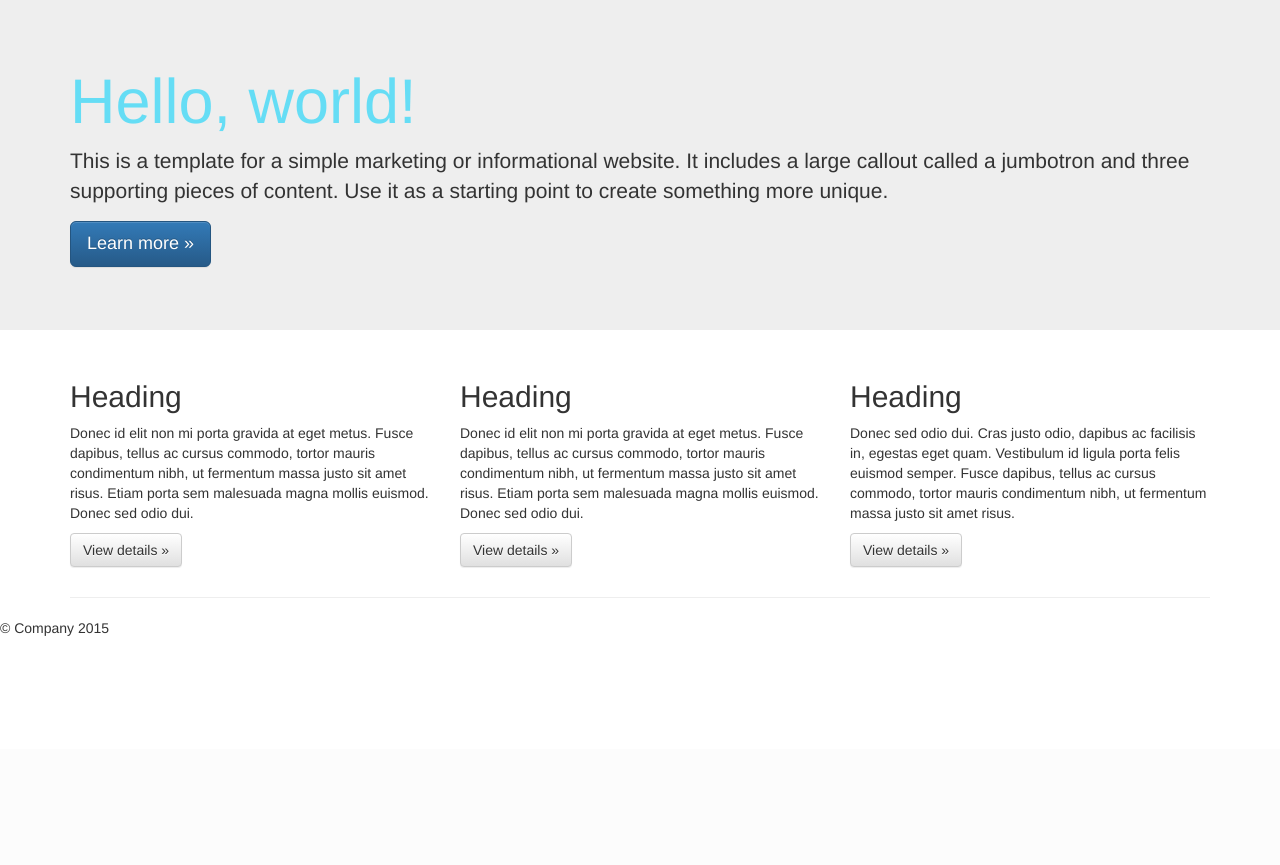
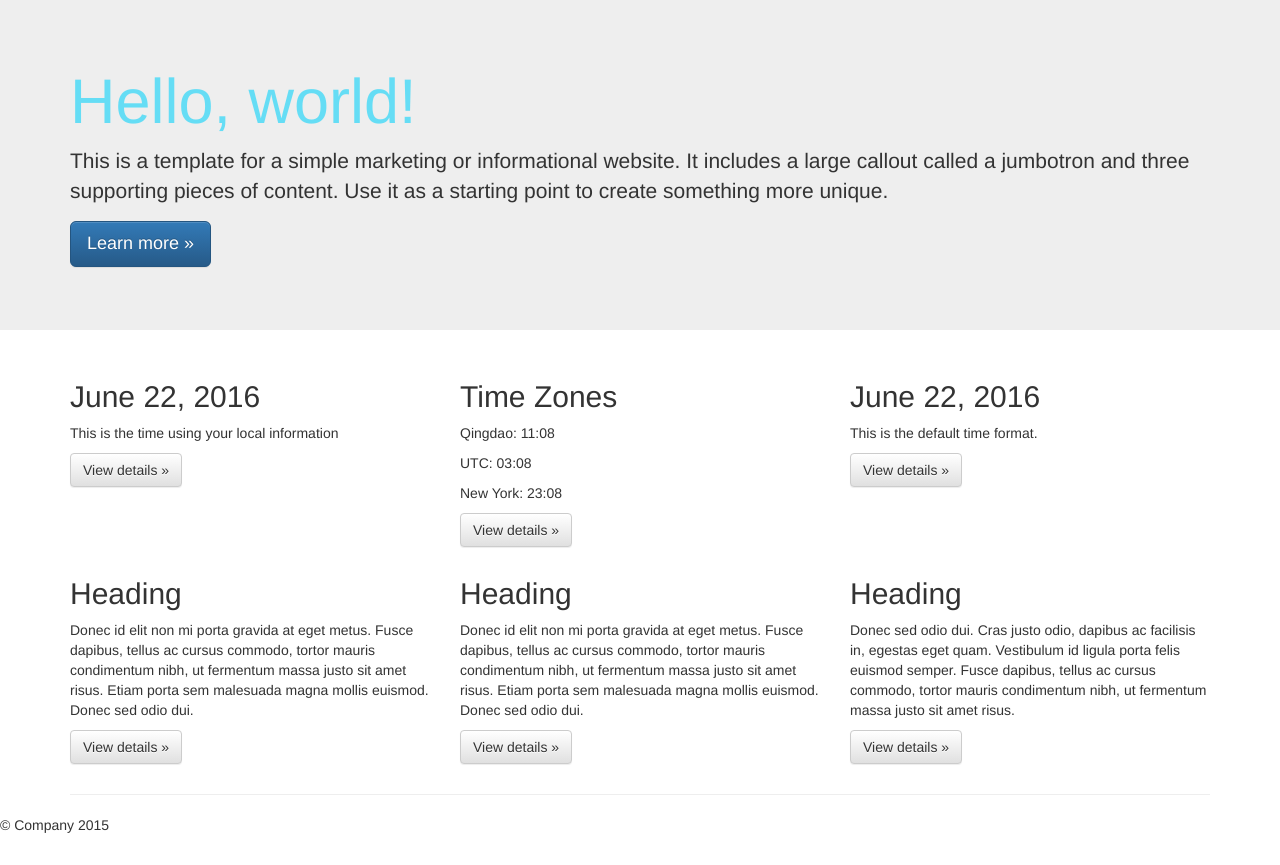
Before and after one commit to novking/Django-Oauth-PostgreSQL-, a Django app: page / in a window 1280 px wide. Shown: the part 51-916 px from the top of the page. Before the commit the page ends 687 px from the top, so only its background shows below. Run offline with Django 3.2, Linux system fonts and the light colour scheme; some libraries are stand-ins or nearby versions.

Commit message:
time  zone

```diff
--- a/todo/taskbuster/models.py
+++ b/todo/taskbuster/models.py
@@ -9,7 +9,7 @@ class Todo(models.Model):
     )
     title = models.CharField(max_length=30)
     content = models.TextField()
-    choice = models.SmallIntegerField(max_length=1, choices=level)
+    choice = models.SmallIntegerField( choices=level)
     DueTime = models.DateField(default=date.today) # auto_now_add=True
     def __str__(self):
         return self.title
--- a/todo/taskbuster/templates/taskbuster/index.html
+++ b/todo/taskbuster/templates/taskbuster/index.html
@@ -1,6 +1,8 @@
 {% extends "taskbuster/base.html" %}
 {% block head_title %}TaskBuster{% endblock %}
 {% block content %}
+{% load l10n %}
+{% load tz %}
 <div class="jumbotron">
   <div class="container">
     <h1>Hello, world!</h1>
@@ -10,7 +12,26 @@
 </div>
 
 <div class="container">
-  <!-- Example row of columns -->
+<div class="row">
+  <div class="col-md-4">
+      <h2 id="local-date">{{today}}</h2>
+      <p>This is the time using your local information </p>
+      <p><a class="btn btn-default" href="#" role="button">View details &raquo;</a></p>
+</div>
+<div class="col-md-4">
+    <h2>Time Zones</h2>
+    <p> Qingdao: <span id="time-cn">{{now|timezone:"Asia/Shanghai"|time:"H:i"}}</span></p>
+    <p> UTC: <span id="time-utc">{{now|utc|time:"H:i"}}</span></p>
+    <p> New York: <span id="time-ny">
+           {{now|timezone:"America/New_York"|time:"H:i"}}</span></p>
+    <p><a class="btn btn-default" href="#" role="button">View details &raquo;</a></p>
+</div>
+<div class="col-md-4">
+      <h2 id="non-local-date">{{today|unlocalize}}</h2>
+      <p>This is the default time format.</p>
+      <p><a class="btn btn-default" href="#" role="button">View details &raquo;</a></p>
+</div>
+</div>
   <div class="row">
     <div class="col-md-4">
       <h2>Heading</h2>
--- a/todo/taskbuster/views.py
+++ b/todo/taskbuster/views.py
@@ -3,9 +3,13 @@ from django.http import HttpResponse, HttpResponseRedirect
 from . import forms
 from django.views.generic.list import ListView
 from .import models
+import datetime
+from django.utils.timezone import now
+
 
 def index(request):
-    return render(request, 'taskbuster/index.html')
+    today = datetime.date.today()
+    return render(request, 'taskbuster/index.html', {"today":today, "now":now() })
 
 def todo(request):
     present_form = forms.TodoListForm(request.POST or None)
```
